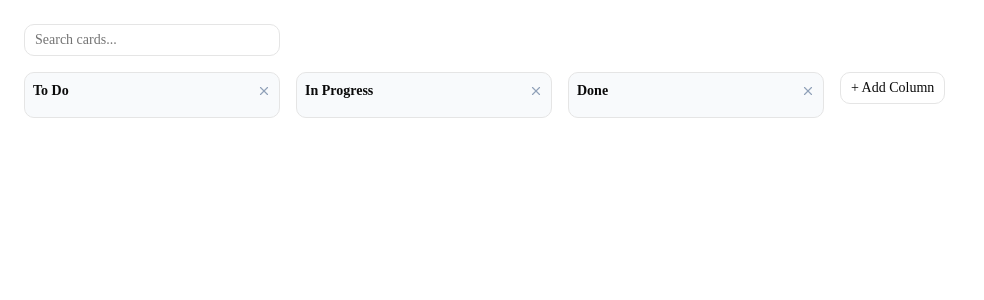
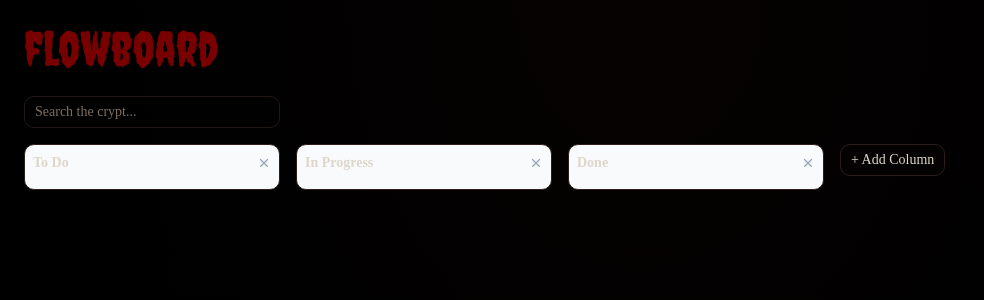
Before and after one commit to sudhishready/flowboard, a Next.js app: page / in a window 1280 px wide. Shown: the top 300 px of the page, without its empty margins (0-984 px from the left). Built offline with nearby package versions, Linux system fonts and the light colour scheme.

Commit message:
make it haunted lol - horror theme, blood red palette, creepster font

```diff
--- a/src/app/globals.css
+++ b/src/app/globals.css
@@ -1,3 +1,4 @@
+@import url("https://fonts.googleapis.com/css2?family=Creepster&family=Nosifer&display=swap");
 @import "tailwindcss";
 @import "tw-animate-css";
 @import "shadcn/tailwind.css";
@@ -9,7 +10,7 @@
   --color-foreground: var(--foreground);
   --font-sans: var(--font-sans);
   --font-mono: var(--font-geist-mono);
-  --font-heading: var(--font-sans);
+    --font-heading: "Creepster", cursive;
   --color-sidebar-ring: var(--sidebar-ring);
   --color-sidebar-border: var(--sidebar-border);
   --color-sidebar-accent-foreground: var(--sidebar-accent-foreground);
@@ -49,24 +50,24 @@
 }
 
 :root {
-  --background: oklch(1 0 0);
-  --foreground: oklch(0.145 0 0);
-  --card: oklch(1 0 0);
-  --card-foreground: oklch(0.145 0 0);
-  --popover: oklch(1 0 0);
-  --popover-foreground: oklch(0.145 0 0);
-  --primary: oklch(0.205 0 0);
-  --primary-foreground: oklch(0.985 0 0);
-  --secondary: oklch(0.97 0 0);
-  --secondary-foreground: oklch(0.205 0 0);
-  --muted: oklch(0.97 0 0);
-  --muted-foreground: oklch(0.556 0 0);
-  --accent: oklch(0.97 0 0);
-  --accent-foreground: oklch(0.205 0 0);
+    --background: oklch(0.09 0.01 30);
+    --foreground: oklch(0.88 0.02 80);
+    --card: oklch(0.13 0.015 30);
+    --card-foreground: oklch(0.88 0.02 80);
+    --popover: oklch(0.13 0.015 30);
+    --popover-foreground: oklch(0.88 0.02 80);
+    --primary: oklch(0.32 0.19 25);
+    --primary-foreground: oklch(0.97 0 0);
+    --secondary: oklch(0.2 0.02 30);
+    --secondary-foreground: oklch(0.88 0.02 80);
+    --muted: oklch(0.16 0.015 30);
+    --muted-foreground: oklch(0.55 0.03 60);
+    --accent: oklch(0.32 0.19 25);
+    --accent-foreground: oklch(0.97 0 0);
   --destructive: oklch(0.577 0.245 27.325);
-  --border: oklch(0.922 0 0);
-  --input: oklch(0.922 0 0);
-  --ring: oklch(0.708 0 0);
+    --border: oklch(0.25 0.02 30);
+    --input: oklch(0.22 0.02 30);
+    --ring: oklch(0.32 0.19 25);
   --chart-1: oklch(0.87 0 0);
   --chart-2: oklch(0.556 0 0);
   --chart-3: oklch(0.439 0 0);
@@ -84,24 +85,24 @@
 }
 
 .dark {
-  --background: oklch(0.145 0 0);
-  --foreground: oklch(0.985 0 0);
-  --card: oklch(0.205 0 0);
-  --card-foreground: oklch(0.985 0 0);
-  --popover: oklch(0.205 0 0);
-  --popover-foreground: oklch(0.985 0 0);
-  --primary: oklch(0.922 0 0);
-  --primary-foreground: oklch(0.205 0 0);
-  --secondary: oklch(0.269 0 0);
-  --secondary-foreground: oklch(0.985 0 0);
-  --muted: oklch(0.269 0 0);
-  --muted-foreground: oklch(0.708 0 0);
-  --accent: oklch(0.269 0 0);
-  --accent-foreground: oklch(0.985 0 0);
+    --background: oklch(0.04 0.005 30);
+    --foreground: oklch(0.8 0.02 80);
+    --card: oklch(0.07 0.01 30);
+    --card-foreground: oklch(0.8 0.02 80);
+    --popover: oklch(0.07 0.01 30);
+    --popover-foreground: oklch(0.8 0.02 80);
+    --primary: oklch(0.28 0.17 25);
+    --primary-foreground: oklch(0.95 0 0);
+    --secondary: oklch(0.12 0.015 30);
+    --secondary-foreground: oklch(0.8 0.02 80);
+    --muted: oklch(0.09 0.01 30);
+    --muted-foreground: oklch(0.45 0.02 60);
+    --accent: oklch(0.28 0.17 25);
+    --accent-foreground: oklch(0.95 0 0);
   --destructive: oklch(0.704 0.191 22.216);
-  --border: oklch(1 0 0 / 10%);
-  --input: oklch(1 0 0 / 15%);
-  --ring: oklch(0.556 0 0);
+    --border: oklch(1 0 0 / 8%);
+    --input: oklch(1 0 0 / 12%);
+    --ring: oklch(0.28 0.17 25);
   --chart-1: oklch(0.87 0 0);
   --chart-2: oklch(0.556 0 0);
   --chart-3: oklch(0.439 0 0);
@@ -123,6 +124,8 @@
   }
   body {
     @apply bg-background text-foreground;
+    background-image: radial-gradient(ellipse at top, oklch(0.13 0.02 25 / 40%), transparent 60%), radial-gradient(ellipse at bottom, oklch(0.05 0.01 30), oklch(0.02 0 0));
+    min-height: 100vh;
   }
   html {
     @apply font-sans;
--- a/src/components/board/board.tsx
+++ b/src/components/board/board.tsx
@@ -13,7 +13,8 @@ const [activeCardId, setActiveCardId] = useState<string | null>(null);
 const [search, setSearch] = useState("");
 return (
 <div className="p-6">
-    <Input value={search} onChange={(e) => setSearch(e.target.value)} placeholder="Search cards..." className="mb-4 w-64" />
+    <h1 className="font-heading text-5xl text-primary mb-6">flowboard</h1>
+    <Input value={search} onChange={(e) => setSearch(e.target.value)} placeholder="Search the crypt..." className="mb-4 w-64" />
     <div className="flex gap-4 overflow-x-auto">
     {board.columns.map((column) => (
     <Column key={column.id} column={column} onCardClick={setActiveCardId} search={search} />
```
